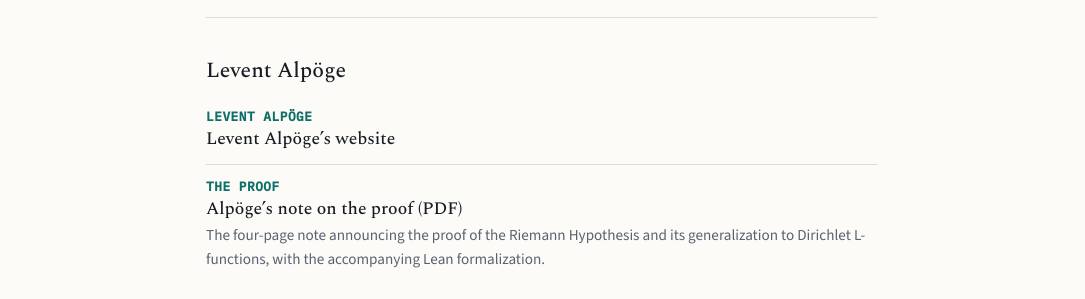
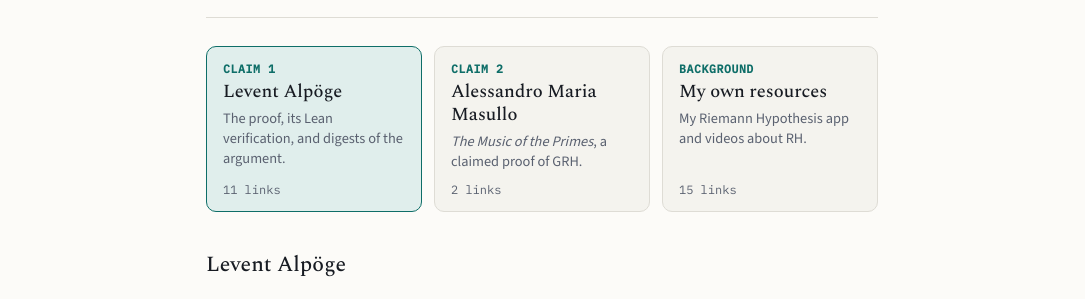
Before and after one commit to alozanoroble/alozanoroble.github.io, a plain HTML site: page rh-claims/index.html in a window 1280 px wide. Shown: the part 446-745 px from the top of the page, without its empty margins (98-1183 px from the left). Drawn offline with nearby package versions, Linux system fonts and the light colour scheme.

Commit message:
RH claims page: section cards that reveal each section's links

```diff
--- a/rh-claims/index.html
+++ b/rh-claims/index.html
@@ -31,6 +31,18 @@ try { var t = localStorage.getItem("theme"); if (t === "light" || t === "dark")
   .md-title:hover { color: var(--accent); text-decoration: none; }
   .md-note { color: var(--muted); font-size: 0.95rem; }
   .md-src { color: var(--muted); font-size: 0.92rem; margin-top: 2.5rem; }
+  .rh-cards { display: grid; grid-template-columns: repeat(3, 1fr); gap: 0.75rem; margin: 1.75rem 0 0.5rem; }
+  @media (max-width: 640px) { .rh-cards { grid-template-columns: 1fr; } }
+  .rh-card { display: flex; flex-direction: column; gap: 0.3rem; text-align: left; cursor: pointer;
+    background: var(--raised); color: var(--ink); border: 1px solid var(--rule); border-radius: 10px;
+    padding: 0.9rem 1rem; font: inherit; transition: border-color .15s, background .15s; }
+  .rh-card:hover { border-color: var(--accent); }
+  .rh-card:focus-visible { outline: 2px solid var(--accent); outline-offset: 2px; }
+  .rh-card[aria-selected="true"] { background: var(--accent-soft); border-color: var(--accent); }
+  .rh-card-k { font: 600 0.72rem var(--mono); text-transform: uppercase; letter-spacing: 0.05em; color: var(--accent); }
+  .rh-card-t { font: 500 1.15rem/1.25 var(--serif); }
+  .rh-card-d { font-size: 0.9rem; color: var(--muted); line-height: 1.4; }
+  .rh-card-n { font: 400 0.75rem var(--mono); color: var(--muted); margin-top: auto; padding-top: 0.3rem; }
 </style>
 </head>
 <body>
@@ -60,7 +72,28 @@ try { var t = localStorage.getItem("theme"); if (t === "light" || t === "dark")
   <p class="lede">Links to documents about the two claimed proofs announced on November 20, 2026, and to my own resources about the Riemann Hypothesis. Last updated November 22, 2026.</p>
 </div>
 
-<section class="md-year">
+<div class="rh-cards" role="tablist" aria-label="Sections">
+  <button class="rh-card" type="button" role="tab" id="tab-alpoge" aria-controls="alpoge" aria-selected="true">
+    <span class="rh-card-k">Claim 1</span>
+    <span class="rh-card-t">Levent Alpöge</span>
+    <span class="rh-card-d">The proof, its Lean verification, and digests of the argument.</span>
+    <span class="rh-card-n">11 links</span>
+  </button>
+  <button class="rh-card" type="button" role="tab" id="tab-masullo" aria-controls="masullo" aria-selected="false">
+    <span class="rh-card-k">Claim 2</span>
+    <span class="rh-card-t">Alessandro Maria Masullo</span>
+    <span class="rh-card-d"><i>The Music of the Primes</i>, a claimed proof of GRH.</span>
+    <span class="rh-card-n">2 links</span>
+  </button>
+  <button class="rh-card" type="button" role="tab" id="tab-mine" aria-controls="mine" aria-selected="false">
+    <span class="rh-card-k">Background</span>
+    <span class="rh-card-t">My own resources</span>
+    <span class="rh-card-d">My Riemann Hypothesis app and videos about RH.</span>
+    <span class="rh-card-n">15 links</span>
+  </button>
+</div>
+
+<section class="md-year rh-panel" id="alpoge" role="tabpanel" aria-labelledby="tab-alpoge">
   <h2>Levent Alpöge</h2>
   <ul>
     <li>
@@ -125,7 +158,7 @@ try { var t = localStorage.getItem("theme"); if (t === "light" || t === "dark")
   </ul>
 </section>
 
-<section class="md-year">
+<section class="md-year rh-panel" id="masullo" role="tabpanel" aria-labelledby="tab-masullo">
   <h2>Alessandro Maria Masullo</h2>
   <ul>
     <li>
@@ -140,7 +173,7 @@ try { var t = localStorage.getItem("theme"); if (t === "light" || t === "dark")
   </ul>
 </section>
 
-<section class="md-year">
+<section class="md-year rh-panel" id="mine" role="tabpanel" aria-labelledby="tab-mine">
   <h2>My own resources about RH</h2>
   <ul>
     <li>
@@ -221,6 +254,41 @@ try { var t = localStorage.getItem("theme"); if (t === "light" || t === "dark")
   <p class="ai-note">Declaration of AI use: this website was created with the help of an LLM.</p>
 </footer>
 
+<script>
+(function () {
+  var tabs = [].slice.call(document.querySelectorAll(".rh-card"));
+  function show(id, focus) {
+    tabs.forEach(function (t) {
+      var on = t.getAttribute("aria-controls") === id;
+      t.setAttribute("aria-selected", on ? "true" : "false");
+      t.tabIndex = on ? 0 : -1;
+      document.getElementById(t.getAttribute("aria-controls")).hidden = !on;
+      if (on && focus) t.focus();
+    });
+  }
+  function fromHash() {
+    var h = location.hash.slice(1);
+    show(tabs.some(function (t) { return t.getAttribute("aria-controls") === h; }) ? h : "alpoge");
+  }
+  tabs.forEach(function (t, k) {
+    t.addEventListener("click", function () {
+      var id = t.getAttribute("aria-controls");
+      history.replaceState(null, "", "#" + id);
+      show(id);
+    });
+    t.addEventListener("keydown", function (e) {
+      var d = e.key === "ArrowRight" || e.key === "ArrowDown" ? 1 : e.key === "ArrowLeft" || e.key === "ArrowUp" ? -1 : 0;
+      if (!d) return;
+      e.preventDefault();
+      var n = tabs[(k + d + tabs.length) % tabs.length];
+      history.replaceState(null, "", "#" + n.getAttribute("aria-controls"));
+      show(n.getAttribute("aria-controls"), true);
+    });
+  });
+  window.addEventListener("hashchange", fromHash);
+  fromHash();
+})();
+</script>
 <script src="../theme.js"></script>
 </body>
 </html>
```
